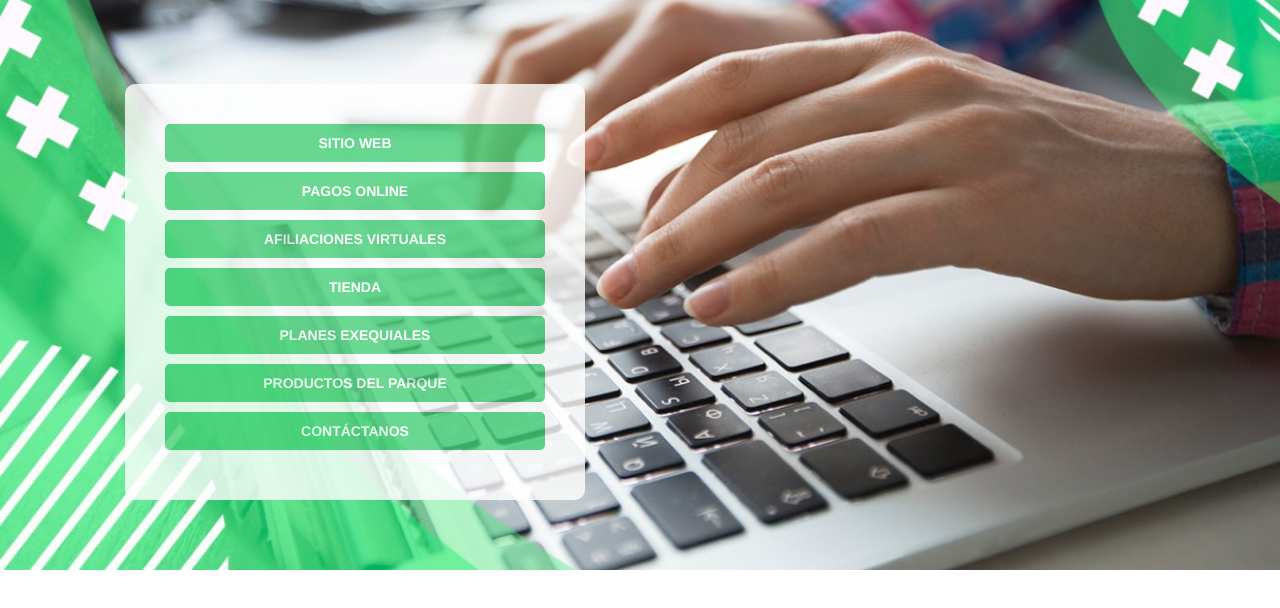
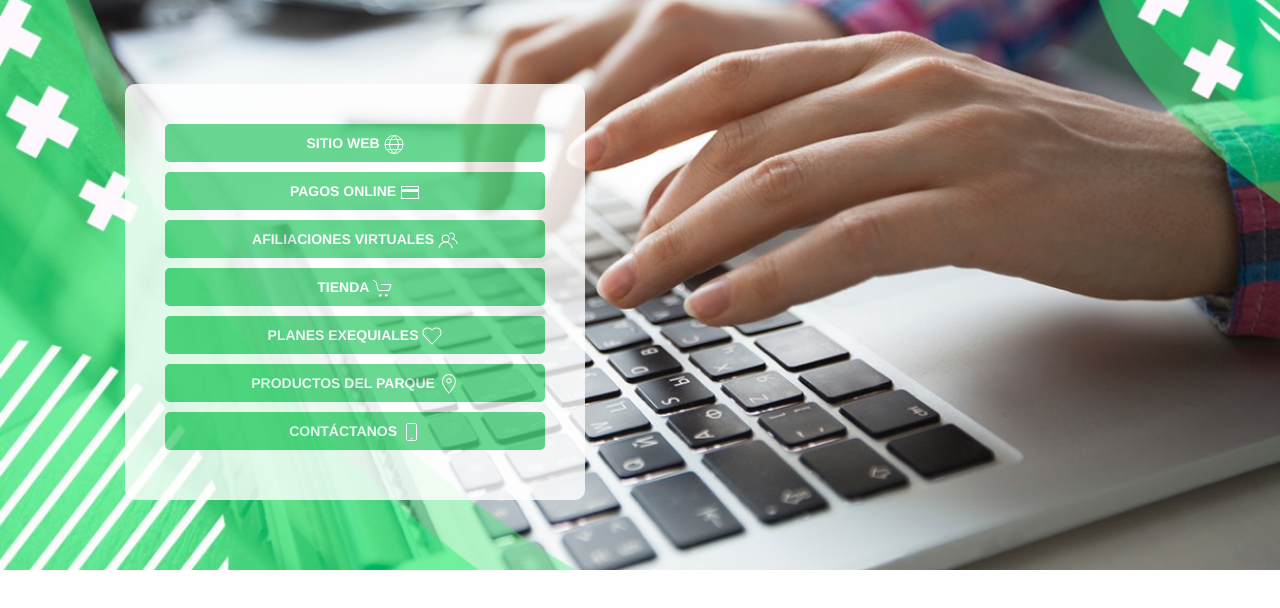
Before and after one commit to fernandoMorillo/pagina-contactos, a plain HTML site: page index.html in a window 1280 px wide. Shown: the part 86-694 px from the top of the page. Drawn offline with nearby package versions, Linux system fonts and the light colour scheme.

Commit message:
iconos agregados

```diff
--- a/index.html
+++ b/index.html
@@ -43,43 +43,56 @@
                                 <div class="uk-card uk-card-hover uk-card-body color-tarjeta">
                                     <a href="https://www.losolivoscartagena.com/">
                                         <button
-                                            class="uk-button uk-width-1-1 uk-margin-small-bottom uk-text-bold color-button">Sitio
-                                            web
+                                            class="uk-button uk-width-1-1 uk-margin-small-bottom uk-text-bold color-button">
+                                            Sitio web
+                                            <span uk-icon="world"></span>
                                         </button>
                                     </a>
                                     <a href="https://pagos.losolivoscartagena.com/">
                                         <button
-                                            class="uk-button uk-width-1-1 uk-margin-small-bottom uk-text-bold color-button">Pagos
+                                            class="uk-button uk-width-1-1 uk-margin-small-bottom uk-text-bold color-button">
+                                            Pagos
                                             Online
+                                            <span uk-icon="credit-card"></span>
                                         </button>
                                     </a>
                                     <a href="https://www.portal.losolivoscartagena.com/afiliacion-en-linea">
                                         <button
-                                            class="uk-button uk-width-1-1 uk-margin-small-bottom uk-text-bold color-button">Afiliaciones
+                                            class="uk-button uk-width-1-1 uk-margin-small-bottom uk-text-bold color-button">
+                                            Afiliaciones
                                             virtuales
+                                            <span uk-icon="users"></span>
                                         </button>
                                     </a>
                                     <a href="https://www.portal.losolivoscartagena.com/">
                                         <button
-                                            class="uk-button uk-width-1-1 uk-margin-small-bottom uk-text-bold color-button">Tienda
+                                            class="uk-button uk-width-1-1 uk-margin-small-bottom uk-text-bold color-button">
+                                            Tienda
+                                            <span uk-icon="cart"></span>
                                         </button>
                                     </a>
                                     <a href="https://www.losolivoscartagena.com/planes/cartagena/">
                                         <button
-                                            class="uk-button uk-width-1-1 uk-margin-small-bottom uk-text-bold color-button">Planes
+                                            class="uk-button uk-width-1-1 uk-margin-small-bottom uk-text-bold color-button">
+                                            Planes
                                             exequiales
+                                            <span uk-icon="heart"></span>
                                         </button>
                                     </a>
                                     <a href="https://www.portal.losolivoscartagena.com/">
                                         <button
-                                            class="uk-button uk-width-1-1 uk-margin-small-bottom uk-text-bold color-button">Productos
+                                            class="uk-button uk-width-1-1 uk-margin-small-bottom uk-text-bold color-button">
+                                            Productos
                                             del
                                             Parque
+                                            <span uk-icon="location"></span>
                                         </button>
                                     </a>
                                     <a href="https://www.losolivoscartagena.com/#contacto">
                                         <button
-                                            class="uk-button uk-width-1-1 uk-margin-small-bottom uk-text-bold color-button">Contáctanos
+                                            class="uk-button uk-width-1-1 uk-margin-small-bottom uk-text-bold color-button">
+                                            Contáctanos
+                                            <span class="uk-text-bold" uk-icon="phone"></span>
                                         </button>
                                     </a>
                                 </div>
```
